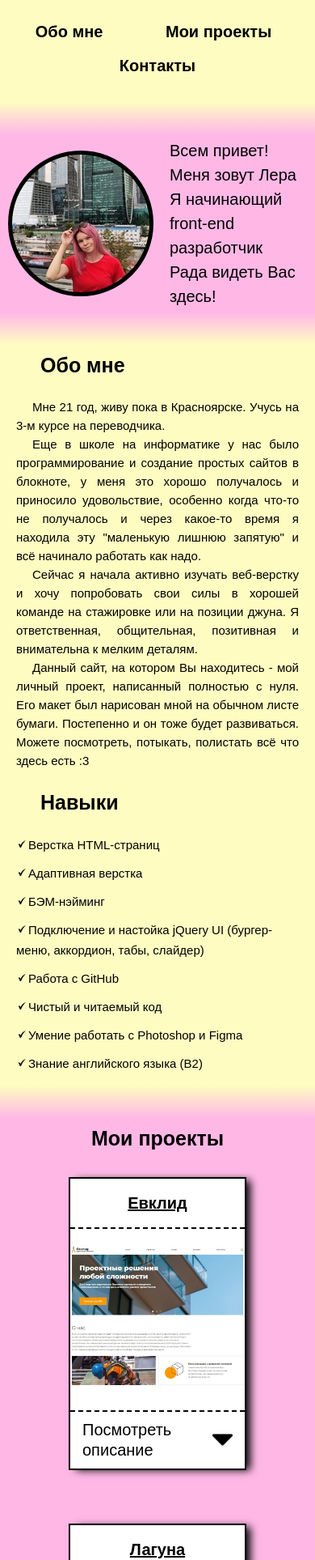
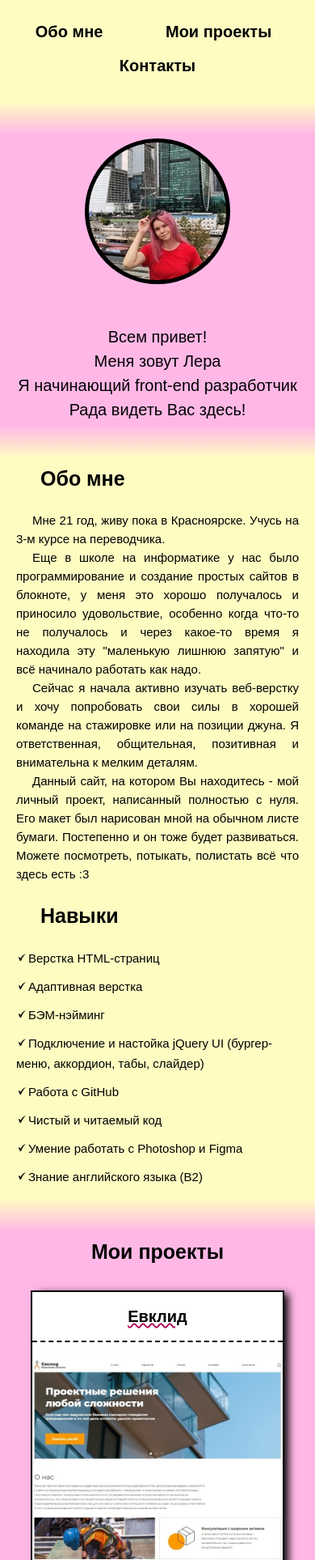
Before and after one commit to lekerrka/Lekerrka, a plain HTML site: page index.html in a window 390 px wide. Shown: the part 73-2000 px from the top of the page at 81% size. Drawn offline with Linux system fonts and the light colour scheme; a web font is replaced by a local one.

Commit message:
adaptiv 400px

```diff
--- a/css/index.css
+++ b/css/index.css
@@ -112,10 +112,10 @@ h2 {
 
 .hero-avatar {
   margin-left: auto;
+  margin-right: 200px;
 }
 
 .hero-photo {
-  margin-right: 200px;
   width: 400px;
   height: 400px;
   border-radius: 50%;
@@ -192,7 +192,10 @@ h2 {
   padding: 20px 50px;
   text-align: center;
   border-bottom: 2px dashed black;
-  text-decoration: underline;
+}
+
+.projects_block-heading a {
+  text-decoration: underline wavy #ad0054;
 }
 
 .projects_block-pic {
@@ -321,8 +324,11 @@ h2 {
     margin-right: 10px;
   }
 
+  .hero-avatar {
+    margin-right: 100px;
+  }
+
   .hero-photo {
-    margin-right: 100px;
     width: 350px;
     height: 350px;
   }
@@ -374,8 +380,11 @@ h2 {
     font-size: 20px;
   }
 
+  .hero-avatar {
+    margin-right: 20px;
+  }
+
   .hero-photo {
-    margin-right: 20px;
     width: 180px;
     height: 180px;
     background-image: url(../img/photo_800.jpg);
@@ -426,7 +435,7 @@ h2 {
   }
 
   .projects_block {
-    margin-bottom: 70px;
+    margin-bottom: 50px;
     width: 80%;
   }
 
@@ -471,3 +480,52 @@ h2 {
     font-size: 25px;
   }
 }
+
+/*адаптив 400*/
+
+@media (max-width: 400px) {
+  .hero-container {
+    flex-direction: column;
+  }
+
+  .hero-avatar {
+    margin-right: auto;
+    margin-bottom: 50px;
+  }
+
+  .hero-content {
+    margin-right: 0;
+    text-align: center;
+  }
+
+  .contacts_content {
+    font-size: 15px;
+    line-height: 25px;
+  }
+
+  .contacts-title {
+    font-size: 20px;
+  }
+
+  .projects {
+    padding: 0px 30px;
+  }
+
+  .projects_block {
+    width: 100%;
+  }
+
+  .contacts-link {
+    word-wrap: break-word;
+  }
+
+  .projects_block-more_text {
+    font-size: 15px;
+    line-height: 15px;
+  }
+
+  .arrow {
+    width: 15px;
+    height: 15px;
+  }
+}
```
